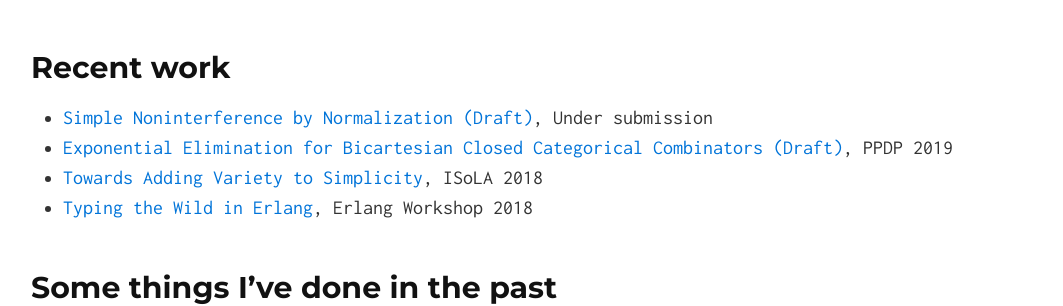
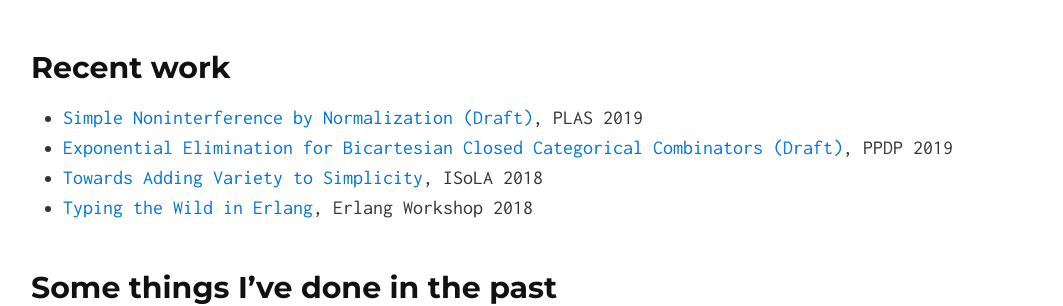
Before and after one commit to nachivpn/nachivpn.github.io, a Jekyll site: the page built from index.md, in a window 1280 px wide. Shown: the part 277-583 px from the top of the page, without its empty margins (107-1170 px from the left). Built offline with Jekyll 4.4.1, drawn with Linux system fonts in a browser that asks for light colours.

Commit message:
Update index.md

```diff
--- a/index.md
+++ b/index.md
@@ -6,7 +6,7 @@ PhD student at Chalmers University on the [Octopi project](https://octopi.chalme
 
 ## Recent work
 
-* [Simple Noninterference by Normalization (Draft)](nibnbe.pdf), Under submission
+* [Simple Noninterference by Normalization (Draft)](nibnbe.pdf), PLAS 2019
 * [Exponential Elimination for Bicartesian Closed Categorical Combinators (Draft)](expelim.pdf), PPDP 2019
 * [Towards Adding Variety to Simplicity](variety.pdf), ISoLA 2018
 * [Typing the Wild in Erlang](ew18.pdf), Erlang Workshop 2018
```
